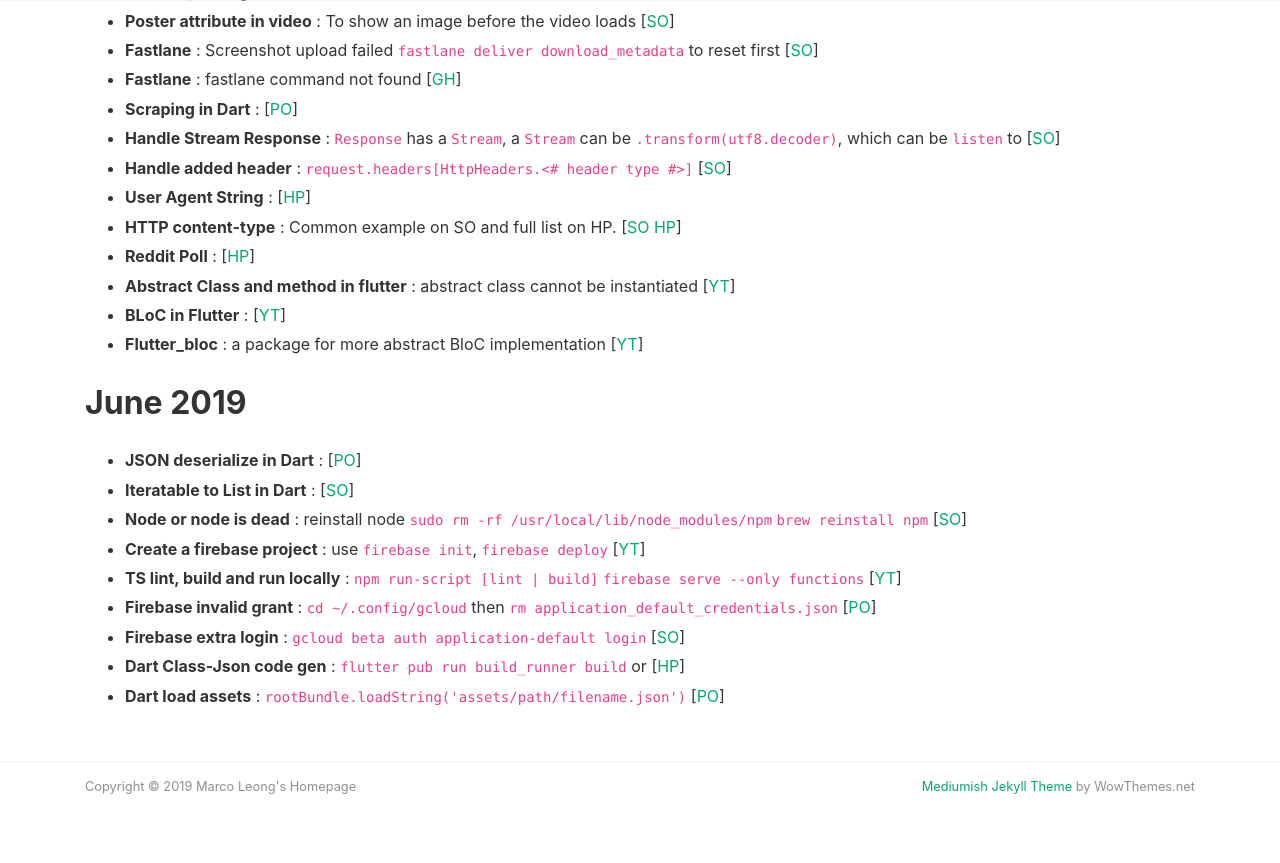
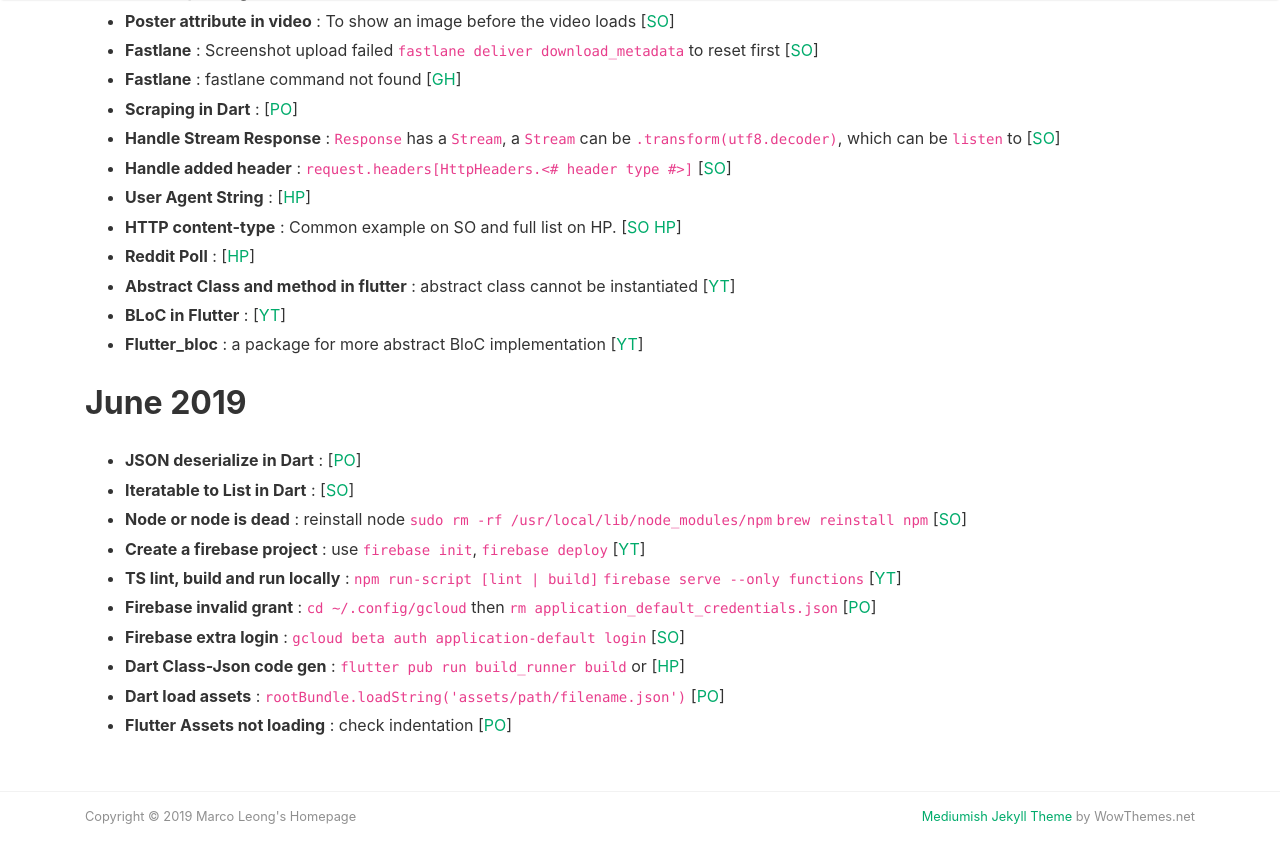
Before and after one commit to MarcoLeongDev/MarcoLeongDev.github.io, a Jekyll site: the page built from journey.md, in a window 1280 px wide and 900 px high, scrolled down 1831 px. Shown: the top 863 px of the window. Built offline with Jekyll 4.4.1, drawn with Linux system fonts in a browser that asks for light colours; nearby versions of some CDN libraries; our own code applies the rules of GitHub Pages for plain Markdown files.

Commit message:
Update journey.md

```diff
--- a/journey.md
+++ b/journey.md
@@ -59,6 +59,7 @@
 - **Firebase extra login** : `gcloud beta auth application-default login` [[SO](https://stackoverflow.com/questions/42043611/could-not-load-the-default-credentials-node-js-google-compute-engine-tutorial)]
 - **Dart Class-Json code gen** : `flutter pub run build_runner build` or [[HP](https://flutter.dev/docs/development/data-and-backend/json)]
 - **Dart load assets** : `rootBundle.loadString('assets/path/filename.json')` [[PO](https://cogitas.net/parse-json-dart-flutter/)]
+- **Flutter Assets not loading** : check indentation [[PO](https://github.com/flutter/flutter/issues/11199)]
 
 
 
```
